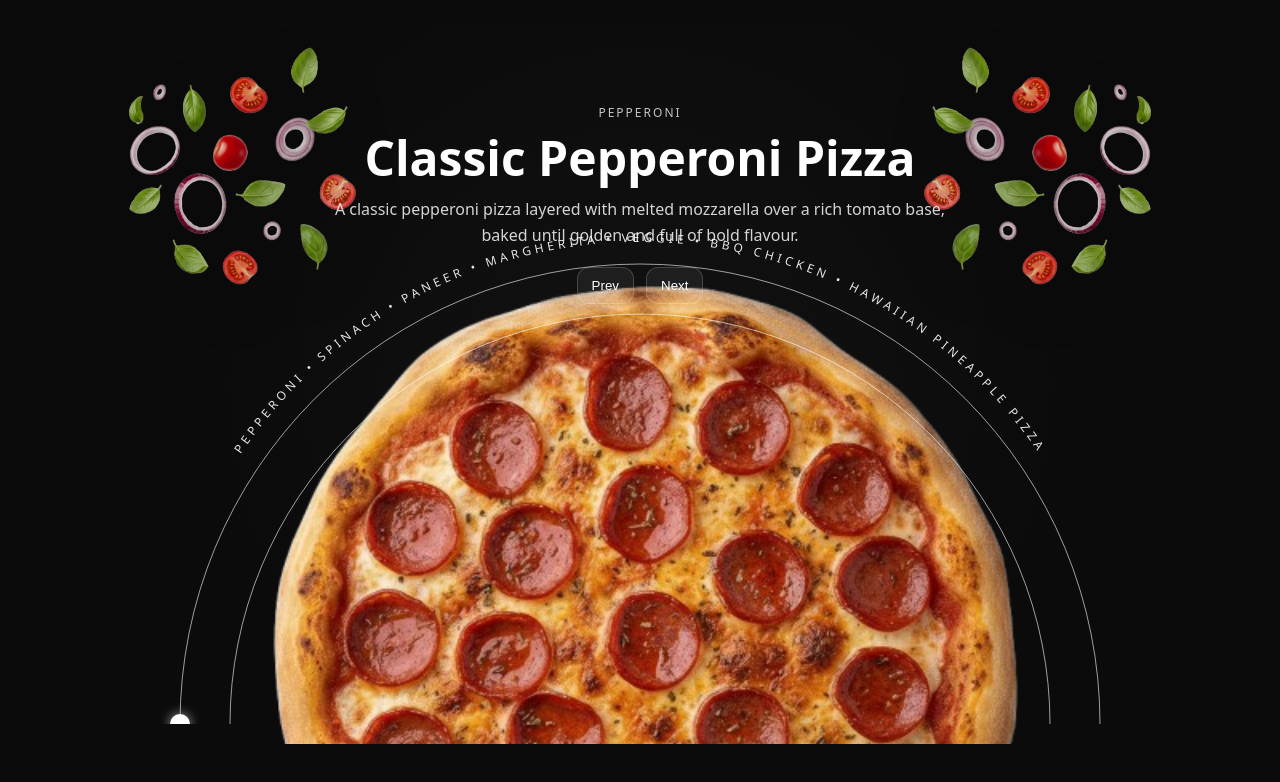
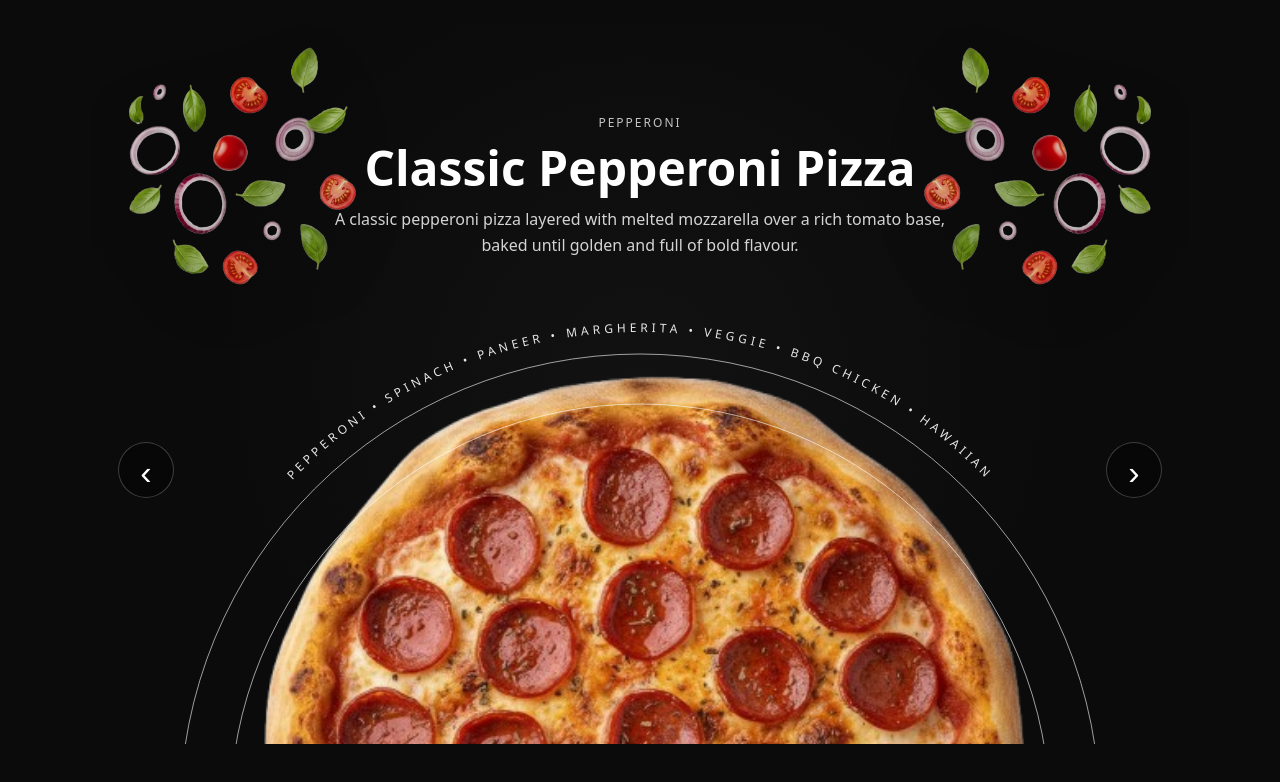
Before and after one commit to limshiching/pizza-slider, a React (Vite) app: page / in a window 1280 px wide. Shown: the top 782 px of the page. Built offline with nearby package versions, Linux system fonts and the light colour scheme.

Commit message:
WIP - Update Hawaiian label, update nav buttons

```diff
--- a/src/App.tsx
+++ b/src/App.tsx
@@ -18,15 +18,6 @@ export default function App() {
             <div style={styles.label}>{active.label}</div>
             <h1 style={styles.title}>{active.title}</h1>
             <p style={styles.desc}>{active.description}</p>
-
-            <div style={styles.controls}>
-              <button style={styles.button} onClick={prev}>
-                Prev
-              </button>
-              <button style={styles.button} onClick={next}>
-                Next
-              </button>
-            </div>
           </div>
 
           {/* Ingredients (top corners) */}
@@ -86,6 +77,21 @@ export default function App() {
             alt={active.title}
             style={styles.pizza}
           />
+
+          <button
+            style={{ ...styles.navBtn, ...styles.navLeft }}
+            onClick={prev}
+            aria-label="Previous"
+          >
+            ‹
+          </button>
+          <button
+            style={{ ...styles.navBtn, ...styles.navRight }}
+            onClick={next}
+            aria-label="Next"
+          >
+            ›
+          </button>
         </div>
       </div>
     </div>
@@ -107,12 +113,12 @@ const styles: Record<string, React.CSSProperties> = {
   },
   heroText: {
     position: "absolute",
-    top: 80,
+    top: 90,
     left: "50%",
     transform: "translateX(-50%)",
     width: "min(760px, 92%)",
     textAlign: "center",
-    zIndex: 3,
+    zIndex: 6,
   },
   label: {
     letterSpacing: 2,
@@ -131,20 +137,6 @@ const styles: Record<string, React.CSSProperties> = {
     opacity: 0.82,
     lineHeight: 1.6,
     fontSize: 16,
-  },
-  controls: {
-    display: "flex",
-    gap: 12,
-    marginTop: 18,
-    justifyContent: "center",
-  },
-  button: {
-    border: "1px solid rgba(255,255,255,0.18)",
-    background: "rgba(255,255,255,0.06)",
-    color: "#fff",
-    padding: "10px 14px",
-    borderRadius: 12,
-    cursor: "pointer",
   },
   stage: {
     position: "relative",
@@ -166,21 +158,22 @@ const styles: Record<string, React.CSSProperties> = {
   pizza: {
     position: "absolute",
     left: "50%",
-    bottom: -320,
-    width: 800,
+    bottom: -430,
+    width: 820,
     transform: "translateX(-50%)",
     pointerEvents: "none",
+    zIndex: 2,
   },
 
   arcWrap: {
     position: "absolute",
     left: "50%",
-    bottom: -60,
+    bottom: -150,
     transform: "translateX(-50%)",
     width: 1000,
     height: 600,
     pointerEvents: "none",
-    zIndex: 4,
+    zIndex: 3,
   },
   arcSvg: {
     display: "block",
@@ -207,6 +200,25 @@ const styles: Record<string, React.CSSProperties> = {
     fill: "#ffffff",
     filter: "drop-shadow(0 0 6px rgba(255,255,255,0.6))",
   },
+  navBtn: {
+    position: "absolute",
+    top: "62%",
+    transform: "translateY(-50%)",
+    width: 56,
+    height: 56,
+    borderRadius: 999,
+    border: "1px solid rgba(255,255,255,0.22)",
+    background: "rgba(0,0,0,0.35)",
+    color: "#fff",
+    cursor: "pointer",
+    zIndex: 7,
+    fontSize: 34,
+    lineHeight: "56px",
+    textAlign: "center",
+    backdropFilter: "blur(6px)",
+  },
+  navLeft: { left: 28 },
+  navRight: { right: 28 },
 };
 
 function arcPath(cx: number, cy: number, r: number): string {
--- a/src/data/pizzas.ts
+++ b/src/data/pizzas.ts
@@ -74,7 +74,7 @@ export const PIZZAS: Pizza[] = [
   },
   {
     key: "hawaiian",
-    label: "HAWAIIAN PINEAPPLE PIZZA",
+    label: "HAWAIIAN",
     title: "Hawaiian Pineapple Pizza",
     description:
       "Sweet pineapple paired with savoury ham and melted cheese over a rich tomato base, creating a perfect balance of sweet and savoury flavours.",
```
